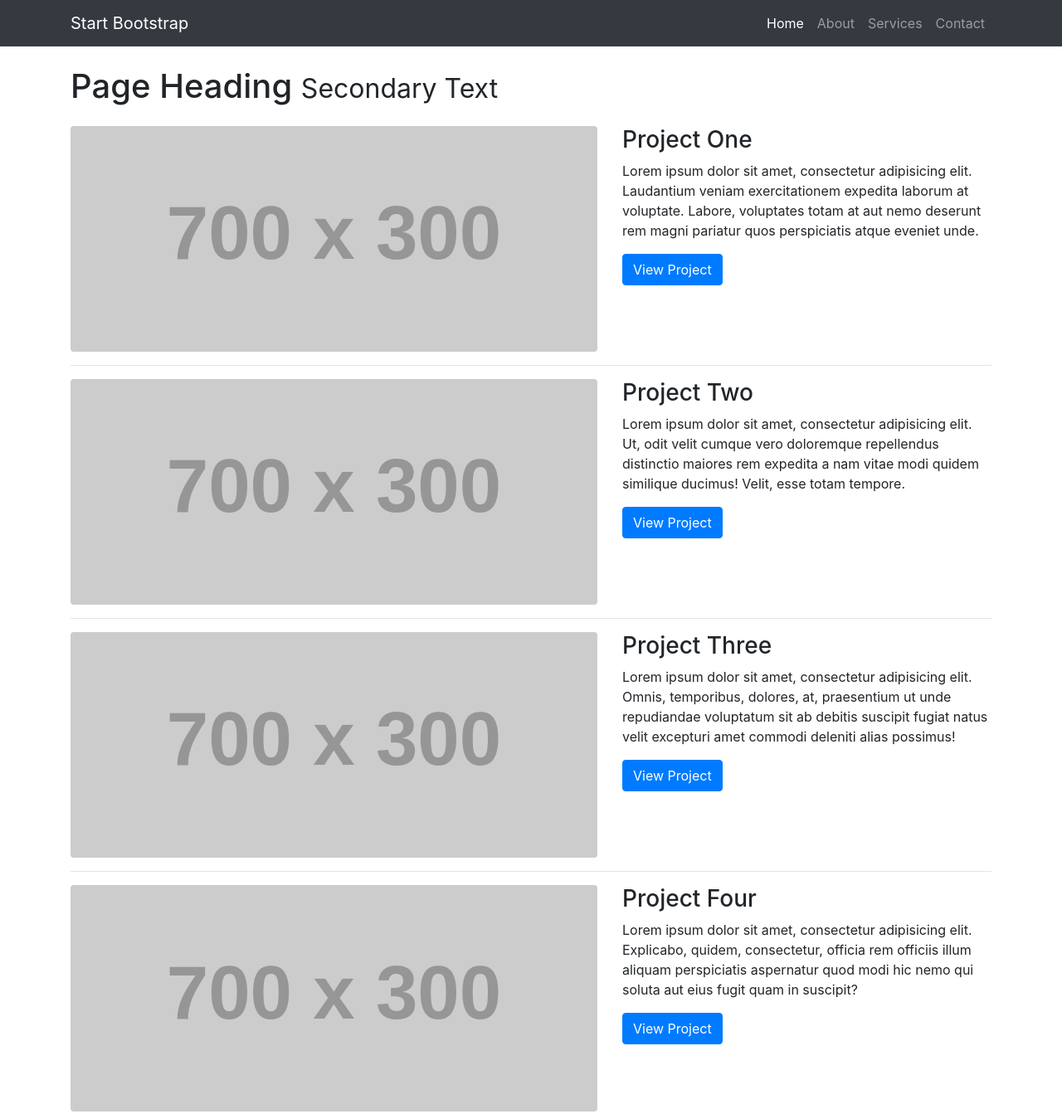
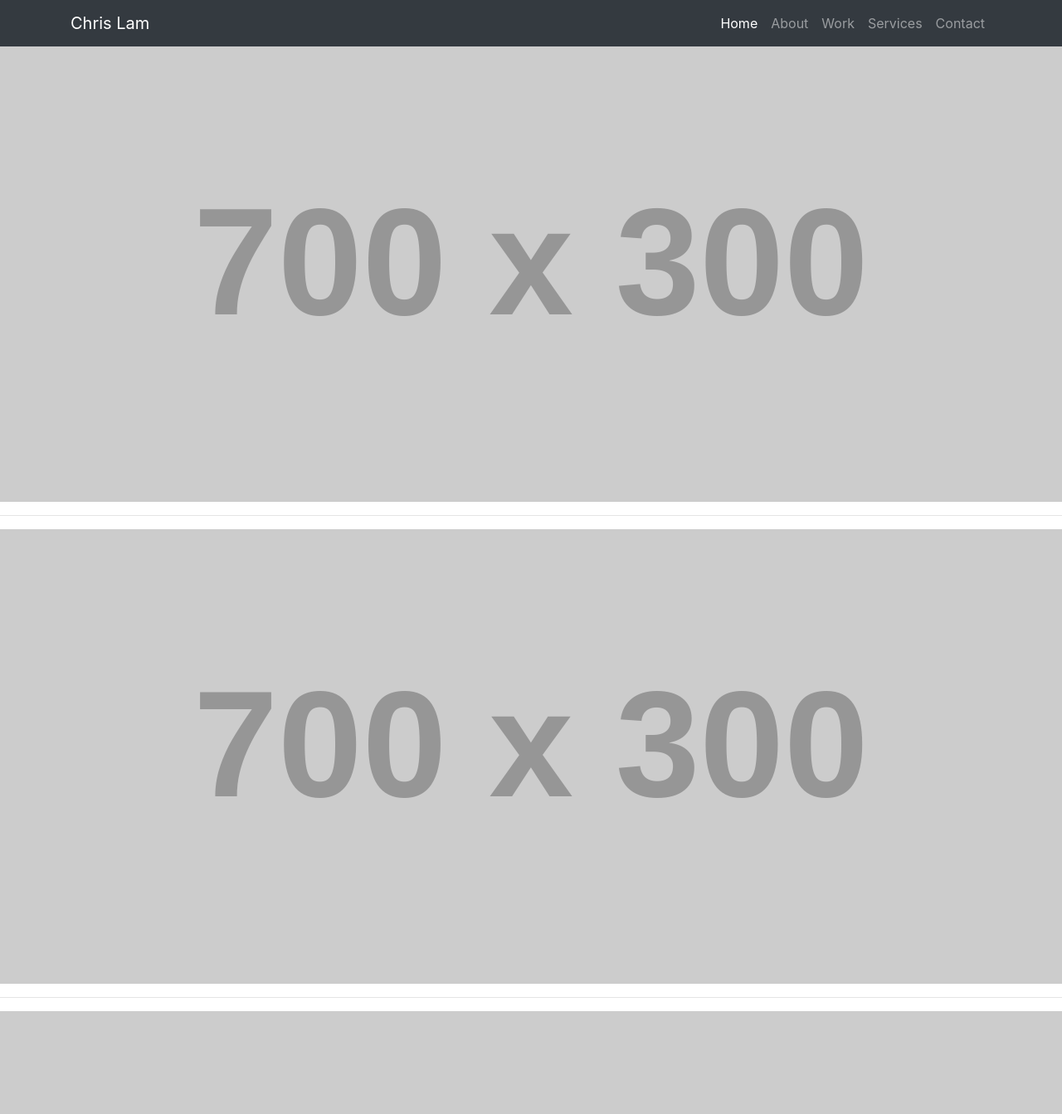
Before and after one commit to chrisclamlam/chrisclamlam.github.io, a website: page index.html in a window 1280 px wide. Shown: the top 1343 px of the page at 83% size. Drawn offline with Linux system fonts and the light colour scheme; placeholder pictures from the web are drawn by us.

Commit message:
Initial Update

```diff
--- a/index.html
+++ b/index.html
@@ -8,7 +8,7 @@
     <meta name="description" content="">
     <meta name="author" content="">
 
-    <title>1 Col Portfolio - Start Bootstrap Template</title>
+    <title>Chris Lam</title>
 
     <!-- Bootstrap core CSS -->
     <link href="vendor/bootstrap/css/bootstrap.min.css" rel="stylesheet">
@@ -23,7 +23,7 @@
     <!-- Navigation -->
     <nav class="navbar navbar-expand-lg navbar-dark bg-dark fixed-top">
       <div class="container">
-        <a class="navbar-brand" href="#">Start Bootstrap</a>
+        <a class="navbar-brand" href="#">Chris Lam</a>
         <button class="navbar-toggler" type="button" data-toggle="collapse" data-target="#navbarResponsive" aria-controls="navbarResponsive" aria-expanded="false" aria-label="Toggle navigation">
           <span class="navbar-toggler-icon"></span>
         </button>
@@ -38,6 +38,9 @@
               <a class="nav-link" href="#">About</a>
             </li>
             <li class="nav-item">
+              <a class="nav-link" href="#">Work</a>
+            </li>
+            <li class="nav-item">
               <a class="nav-link" href="#">Services</a>
             </li>
             <li class="nav-item">
@@ -49,24 +52,19 @@
     </nav>
 
     <!-- Page Content -->
-    <div class="container">
+    <div>
 
       <!-- Page Heading -->
-      <h1 class="my-4">Page Heading
-        <small>Secondary Text</small>
-      </h1>
+      <!-- <h1 class="my-4">Page Heading -->
+        <!-- <small>Secondary Text</small> -->
+      <!-- </h1> -->
 
       <!-- Project One -->
-      <div class="row">
-        <div class="col-md-7">
+      <div style="flex: 1">
+        <div style="width: 100%">
           <a href="#">
-            <img class="img-fluid rounded mb-3 mb-md-0" src="http://placehold.it/700x300" alt="">
+            <img style="width: 100%; z-index: 10" src="http://placehold.it/700x300" alt="">
           </a>
-        </div>
-        <div class="col-md-5">
-          <h3>Project One</h3>
-          <p>Lorem ipsum dolor sit amet, consectetur adipisicing elit. Laudantium veniam exercitationem expedita laborum at voluptate. Labore, voluptates totam at aut nemo deserunt rem magni pariatur quos perspiciatis atque eveniet unde.</p>
-          <a class="btn btn-primary" href="#">View Project</a>
         </div>
       </div>
       <!-- /.row -->
@@ -74,16 +72,11 @@
       <hr>
 
       <!-- Project Two -->
-      <div class="row">
-        <div class="col-md-7">
+      <div style="flex: 1">
+        <div style="width: 100%">
           <a href="#">
-            <img class="img-fluid rounded mb-3 mb-md-0" src="http://placehold.it/700x300" alt="">
+            <img style="width: 100%; z-index: 10" src="http://placehold.it/700x300" alt="">
           </a>
-        </div>
-        <div class="col-md-5">
-          <h3>Project Two</h3>
-          <p>Lorem ipsum dolor sit amet, consectetur adipisicing elit. Ut, odit velit cumque vero doloremque repellendus distinctio maiores rem expedita a nam vitae modi quidem similique ducimus! Velit, esse totam tempore.</p>
-          <a class="btn btn-primary" href="#">View Project</a>
         </div>
       </div>
       <!-- /.row -->
@@ -91,16 +84,11 @@
       <hr>
 
       <!-- Project Three -->
-      <div class="row">
-        <div class="col-md-7">
+      <div style="flex: 1">
+        <div style="width: 100%">
           <a href="#">
-            <img class="img-fluid rounded mb-3 mb-md-0" src="http://placehold.it/700x300" alt="">
+            <img style="width: 100%; z-index: 10" src="http://placehold.it/700x300" alt="">
           </a>
-        </div>
-        <div class="col-md-5">
-          <h3>Project Three</h3>
-          <p>Lorem ipsum dolor sit amet, consectetur adipisicing elit. Omnis, temporibus, dolores, at, praesentium ut unde repudiandae voluptatum sit ab debitis suscipit fugiat natus velit excepturi amet commodi deleniti alias possimus!</p>
-          <a class="btn btn-primary" href="#">View Project</a>
         </div>
       </div>
       <!-- /.row -->
@@ -108,17 +96,11 @@
       <hr>
 
       <!-- Project Four -->
-      <div class="row">
-
-        <div class="col-md-7">
+      <div style="flex: 1">
+        <div style="width: 100%">
           <a href="#">
-            <img class="img-fluid rounded mb-3 mb-md-0" src="http://placehold.it/700x300" alt="">
+            <img style="width: 100%; z-index: 10" src="http://placehold.it/700x300" alt="">
           </a>
-        </div>
-        <div class="col-md-5">
-          <h3>Project Four</h3>
-          <p>Lorem ipsum dolor sit amet, consectetur adipisicing elit. Explicabo, quidem, consectetur, officia rem officiis illum aliquam perspiciatis aspernatur quod modi hic nemo qui soluta aut eius fugit quam in suscipit?</p>
-          <a class="btn btn-primary" href="#">View Project</a>
         </div>
       </div>
       <!-- /.row -->
```
